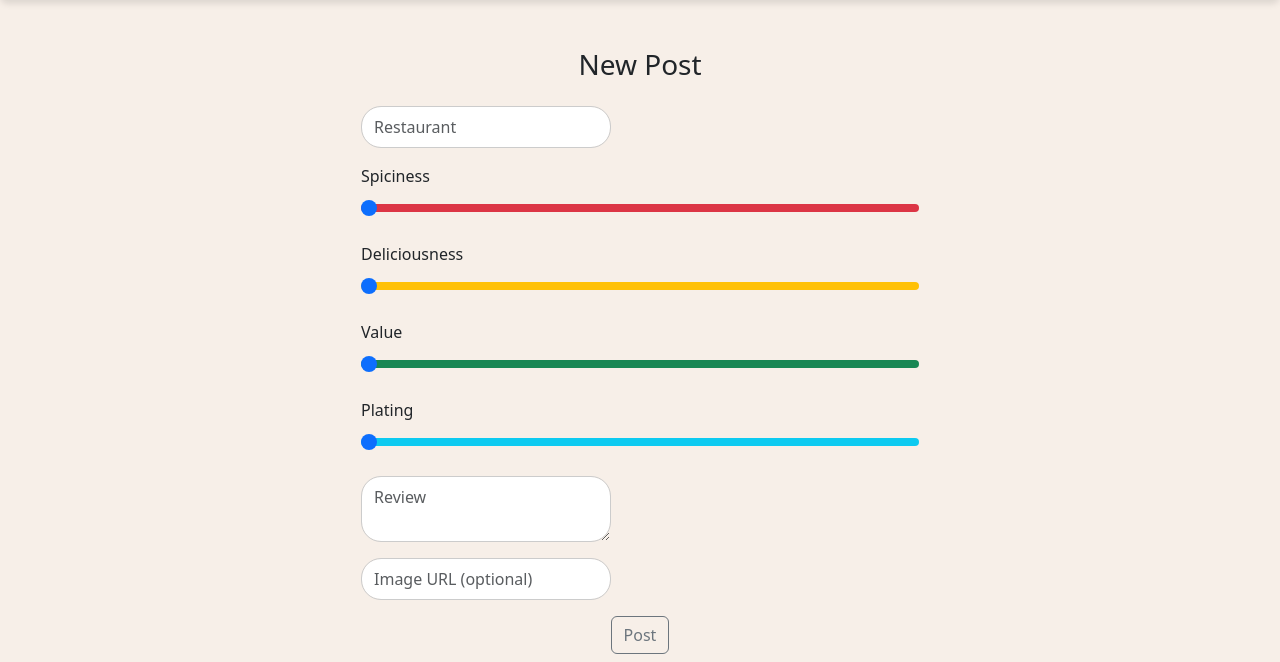
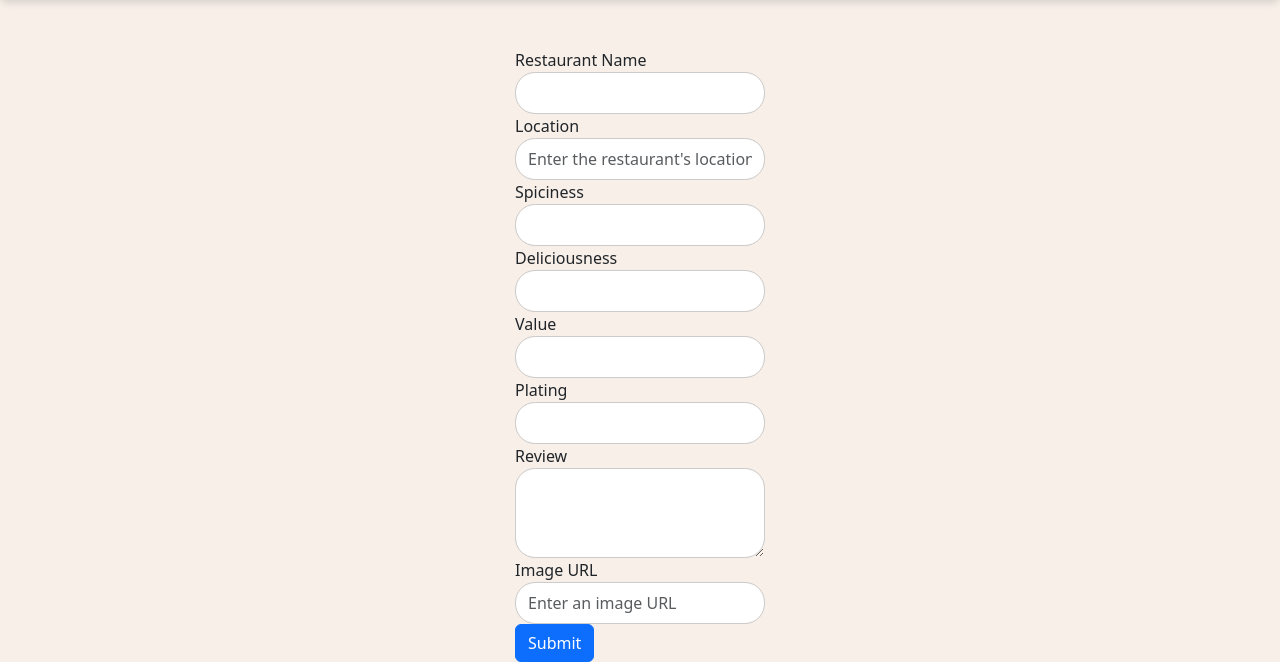
Before and after one commit to IanO7/CITS3403-Group-Project, a Flask app: page /new_post in a window 1280 px wide. Shown: the part 188-850 px from the top of the page. Run offline with Flask 3, Linux system fonts and the light colour scheme; a user stored in the database is signed in.

Commit message:
Add location field to Note model and update related templates and views

```diff
--- a/app/models.py
+++ b/app/models.py
@@ -12,8 +12,8 @@ class Note(db.Model):
     Review          = db.Column(db.String(1000), nullable=False)
     image           = db.Column(db.String(200))
     user_id         = db.Column(db.Integer, db.ForeignKey('user.id'))
-
-    likes      = db.Column(db.Integer, default=0)  # New column for likes
+    likes           = db.Column(db.Integer, default=0)  # New column for likes
+    location        = db.Column(db.String(255), nullable=True)  # Add location field
 
 class User(db.Model):
     id       = db.Column(db.Integer, primary_key=True)
--- a/app/templates/my_friends.html
+++ b/app/templates/my_friends.html
@@ -393,6 +393,7 @@
                                 <p>${post.review}</p>
                                 <p class="likes">❤️ ${post.likes} Likes</p>
                                 <p>Spiciness: ${post.spiciness}, Deliciousness: ${post.deliciousness}, Value: ${post.value}, Plating: ${post.plating}</p>
+                                <p><strong>Location:</strong> ${post.location || "Not specified"}</p>
                             </div>
                         `;
                         postsContainer.innerHTML += postCard;
@@ -407,6 +408,7 @@
                                 <p>${post.review}</p>
                                 <p class="likes">❤️ ${post.likes} Likes</p>
                                 <p>Spiciness: ${post.spiciness}, Deliciousness: ${post.deliciousness}, Value: ${post.value}, Plating: ${post.plating}</p>
+                                <p><strong>Location:</strong> ${post.location || "Not specified"}</p>
                             </div>
                         `;
                         recommendationsContainer.innerHTML += recommendationCard;
@@ -441,6 +443,7 @@
                                 <p>${post.review}</p>
                                 <p class="likes">❤️ ${post.likes} Likes</p>
                                 <p>Spiciness: ${post.spiciness}, Deliciousness: ${post.deliciousness}, Value: ${post.value}, Plating: ${post.plating}</p>
+                                <p><strong>Location:</strong> ${post.location || "Not specified"}</p>
                             </div>
                         `;
                         carousel.innerHTML += recommendationCard;
@@ -503,6 +506,7 @@
                                 <p>${post.review}</p>
                                 <p class="likes">❤️ ${post.likes} Likes</p>
                                 <p>Spiciness: ${post.spiciness}, Deliciousness: ${post.deliciousness}, Value: ${post.value}, Plating: ${post.plating}</p>
+                                <p><strong>Location:</strong> ${post.location || "Not specified"}</p>
                             </div>
                         `;
                         carousel.innerHTML += recommendationCard;
--- a/app/templates/newPost.html
+++ b/app/templates/newPost.html
@@ -2,38 +2,40 @@
 
 {% block content %}
 <div class="d-flex justify-content-center mt-5">
-    <form method="POST" class="w-50">
-        <h3 class="text-center mb-4">New Post</h3>
-
-        <div class="mb-3">
-            <input type="text" name="Resturaunt" class="form-control" placeholder="Restaurant" required>
+    <form method="POST">
+        <div class="form-group">
+            <label for="Resturaunt">Restaurant Name</label>
+            <input type="text" class="form-control" id="Resturaunt" name="Resturaunt" required>
         </div>
-        <div class="mb-3">
-            <label for="Spiciness" class="form-label">Spiciness</label>
-            <input type="range" name="Spiciness" id="Spiciness" class="form-range spiciness-slider" min="1" max="100" value="0" required>
+        <div class="form-group">
+            <label for="location">Location</label>
+            <input type="text" class="form-control" id="location" name="location" placeholder="Enter the restaurant's location">
         </div>
-        <div class="mb-3">
-            <label for="Deliciousness" class="form-label">Deliciousness</label>
-            <input type="range" name="Deliciousness" class="form-range deliciousness-slider" min="1" max="100" value="0" required>
+        <div class="form-group">
+            <label for="Spiciness">Spiciness</label>
+            <input type="number" class="form-control" id="Spiciness" name="Spiciness" min="0" max="100" required>
         </div>
-        <div class="mb-3">
-            <label for="Value" class="form-label">Value</label>
-            <input type="range" name="Value" class="form-range value-slider" min="1" max="100" value="0" required>
+        <div class="form-group">
+            <label for="Deliciousness">Deliciousness</label>
+            <input type="number" class="form-control" id="Deliciousness" name="Deliciousness" min="0" max="100" required>
         </div>
-        <div class="mb-3">
-            <label for="Plating" class="form-label">Plating</label>
-            <input type="range" name="Plating" class="form-range plating-slider" min="1" max="100" value="0" required>
+        <div class="form-group">
+            <label for="Value">Value</label>
+            <input type="number" class="form-control" id="Value" name="Value" min="0" max="100" required>
         </div>
-
-        <div class="mb-3">
-            <textarea  name="Review" class="form-control" placeholder="Review"></textarea>
+        <div class="form-group">
+            <label for="Plating">Plating</label>
+            <input type="number" class="form-control" id="Plating" name="Plating" min="0" max="100" required>
         </div>
-        <div class="mb-3">
-            <input type="text" name="image" class="form-control" placeholder="Image URL (optional)">
+        <div class="form-group">
+            <label for="Review">Review</label>
+            <textarea class="form-control" id="Review" name="Review" rows="3" required></textarea>
         </div>
-        <div class="text-center">
-            <button class="btn btn-outline-secondary" type="submit">Post</button>
+        <div class="form-group">
+            <label for="image">Image URL</label>
+            <input type="text" class="form-control" id="image" name="image" placeholder="Enter an image URL">
         </div>
+        <button type="submit" class="btn btn-primary">Submit</button>
     </form>
 </div>
 
--- a/app/templates/profile.html
+++ b/app/templates/profile.html
@@ -45,6 +45,7 @@
                             <h5 class="card-title mb-1 p-3">{{ user.username }}</h5>
                     </div>
                     <p class="card-text">{{ review.Review }}</p>
+                    <p class="card-text"><strong>Location:</strong> {{ review.location or "Not specified" }}</p>
                     {% if review.image %}
                     <img src="{{ review.image }}"
                          alt="Dish Image"
--- a/app/views.py
+++ b/app/views.py
@@ -46,19 +46,19 @@ def profile():
         "Plating": r.Plating,
         "Review": r.Review,
         "image": r.image,
-        "likes": r.likes  # Include the latest likes count
+        "likes": r.likes,  # Include the latest likes count
+        "location": r.location  # Include the location field
     } for r in reviews]
 
     return render_template('profile.html', user=user, reviews=review_data)
 
-@views.route('/new_post', methods=['GET','POST'])
+@views.route('/new_post', methods=['GET', 'POST'])
 def new_post():
     user = current_user()
     if not user:
         return redirect(url_for('auth.login'))
 
     if request.method == 'POST':
-
         note = Note(
             Resturaunt=request.form['Resturaunt'],
             Spiciness=int(request.form['Spiciness']),
@@ -67,6 +67,7 @@ def new_post():
             Plating=int(request.form['Plating']),
             Review=request.form['Review'],
             image=request.form['image'],
+            location=request.form.get('location'),  # Add location
             user_id=user.id
         )
 
```
Also changed, not shown: migrations/versions/4802b0e9334e_fix_likes_and_location_columns_in_note_.py (added, +60 -0 lines), migrations/versions/a3e9b1543406_add_likes_column_to_note_model.py (deleted, +0 -32 lines), instance/database.db.
